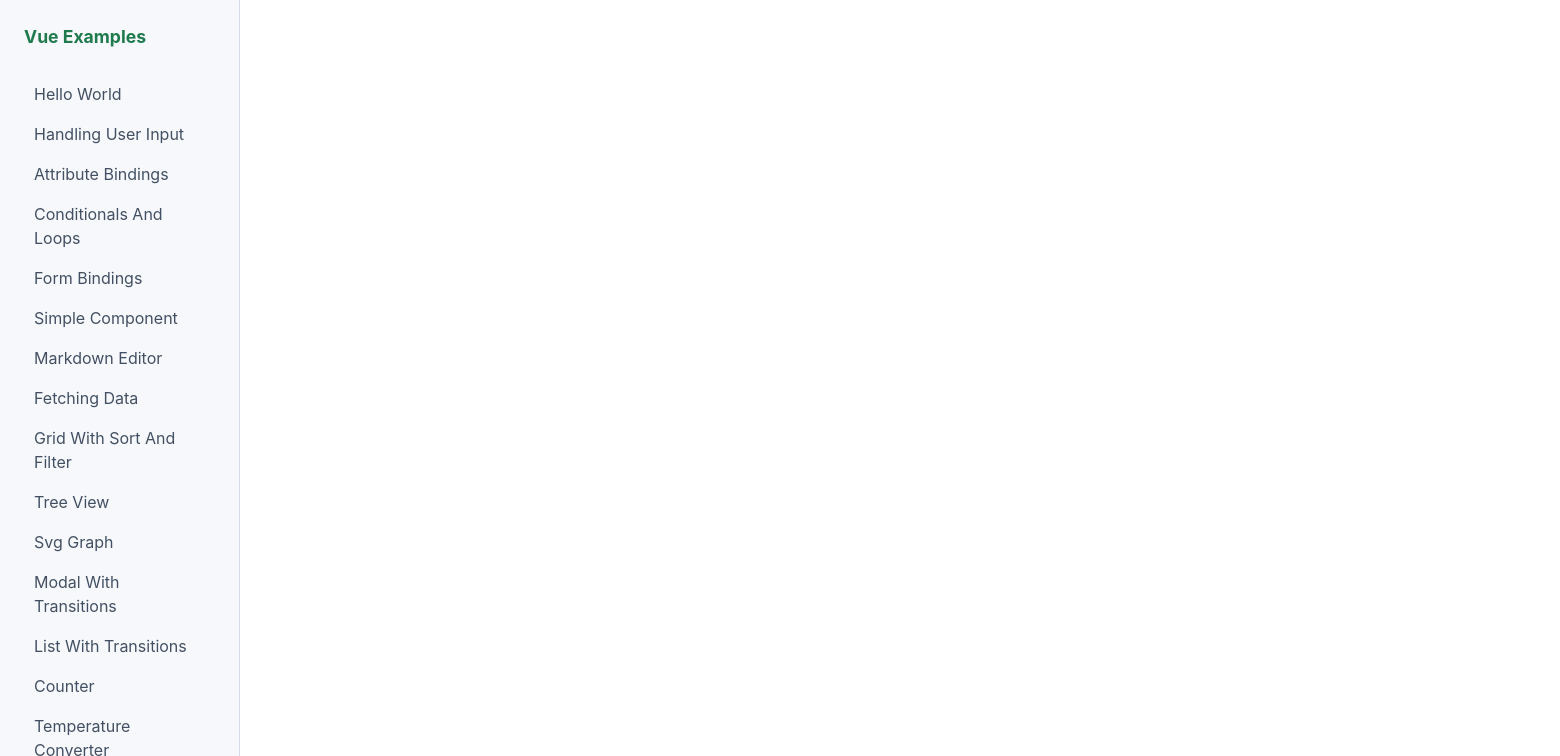
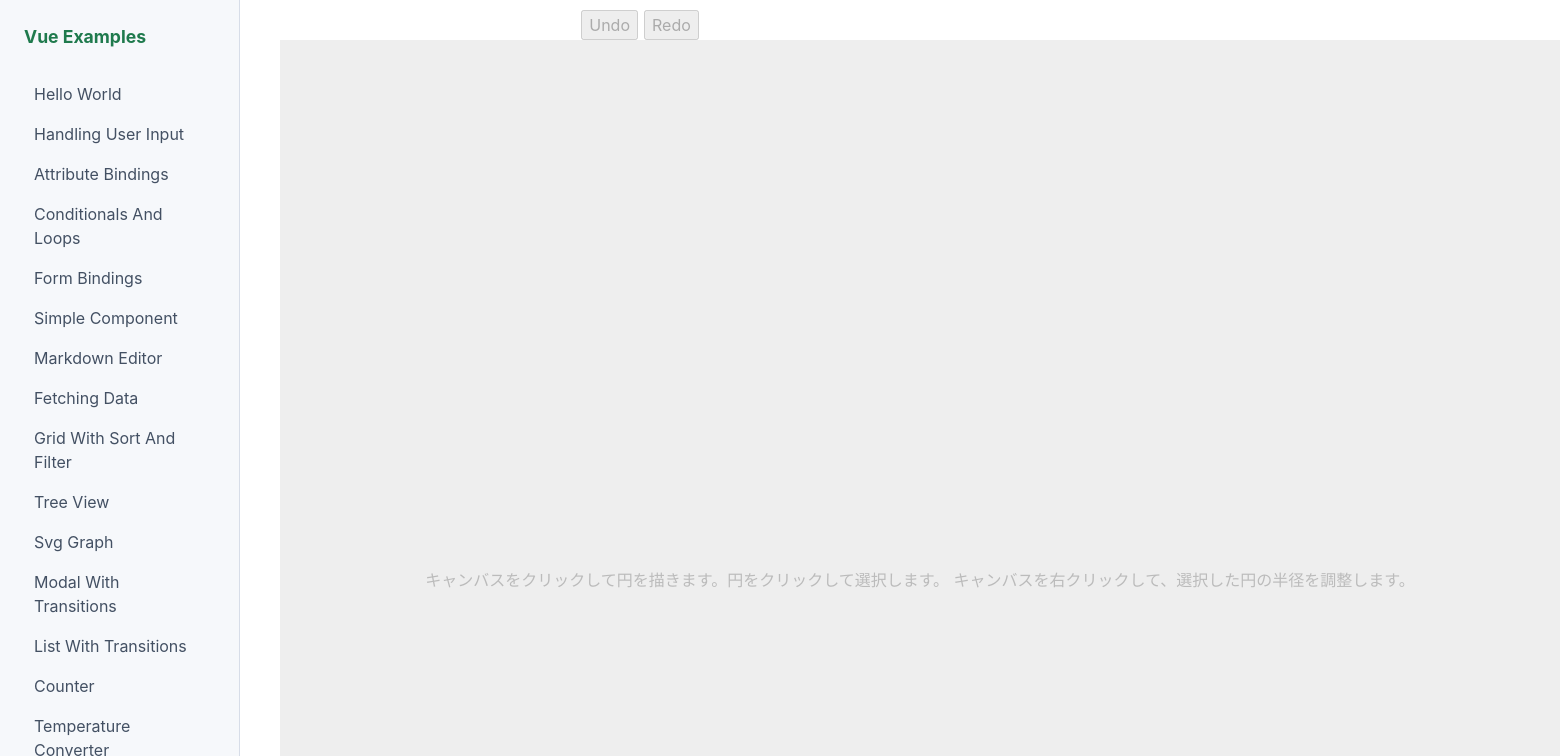
Before and after one commit to tkgakr/vue-examples, a Vue app: page /gui/circle-drawer in a window 1280 px wide. Shown: the top 756 px of the page, 1560 px wide, since content can reach past the window. Built offline with nearby package versions, Linux system fonts and the light colour scheme.

Commit message:
example: Circle Drawer

```diff
--- /dev/null
+++ b/src/examples/gui/circle-drawer/CircleDrawer.vue
@@ -0,0 +1,170 @@
+<script setup>
+import { ref, shallowReactive, toRaw } from 'vue'
+
+const history = shallowReactive([[]])
+const index = ref(0)
+const circles = ref([])
+const selected = ref()
+const adjusting = ref(false)
+
+function onClick({ clientX: x, clientY: y }) {
+  if (adjusting.value) {
+    adjusting.value = false
+    selected.value = null
+    push()
+    return
+  }
+
+  selected.value = [...circles.value].reverse().find(({ cx, cy, r }) => {
+    const dx = cx - x
+    const dy = cy - y
+    return Math.sqrt(dx * dx + dy * dy) <= r
+  })
+
+  if (!selected.value) {
+    circles.value.push({
+      cx: x,
+      cy: y,
+      r: 50,
+    })
+    push()
+  }
+}
+
+function adjust(circle) {
+  selected.value = circle
+  adjusting.value = true
+}
+
+function push() {
+  history.length = ++index.value
+  history.push(clone(circles.value))
+  console.log(toRaw(history))
+}
+
+function undo() {
+  circles.value = clone(history[--index.value])
+}
+
+function redo() {
+  circles.value = clone(history[++index.value])
+}
+
+function clone(circles) {
+  return circles.map((c) => ({ ...c }))
+}
+</script>
+
+<template>
+  <svg @click="onClick">
+    <foreignObject
+      x="0"
+      y="40%"
+      width="100%"
+      height="200"
+    >
+      <p class="tip">
+        <!--
+        Click on the canvas to draw a circle. Click on a circle to select it.
+        Right-click on the canvas to adjust the radius of the selected circle.
+      -->
+        キャンバスをクリックして円を描きます。円をクリックして選択します。
+        キャンバスを右クリックして、選択した円の半径を調整します。
+      </p>
+    </foreignObject>
+    <circle
+      v-for="circle in circles"
+      :cx="circle.cx"
+      :cy="circle.cy"
+      :r="circle.r"
+      :fill="circle === selected ? '#ccc' : '#fff'"
+      @click="selected = circle"
+      @contextmenu.prevent="adjust(circle)"
+    />
+  </svg>
+
+  <div class="controls">
+    <button
+      :disabled="index <= 0"
+      @click="undo"
+    >
+      Undo
+    </button>
+    <button
+      :disabled="index >= history.length - 1"
+      @click="redo"
+    >
+      Redo
+    </button>
+  </div>
+
+  <div
+    v-if="adjusting"
+    class="dialog"
+    @click.stop
+  >
+    <!-- <p>Adjust radius of circle at ({{ selected.cx }}, {{ selected.cy }})</p> -->
+    <p>({{ selected.cx }}, {{ selected.cy }}) における円の半径を調整してください</p>
+    <input
+      v-model="selected.r"
+      type="range"
+      min="1"
+      max="300"
+    >
+  </div>
+</template>
+
+<style>
+body {
+  margin: 0;
+  overflow: hidden;
+}
+
+svg {
+  width: 100vw;
+  height: 100vw;
+  background-color: #eee;
+}
+
+circle {
+  stroke: #000
+}
+
+.controls {
+  position: fixed;
+  top: 10px;
+  left: 0;
+  right: 0;
+  text-align: center;
+}
+
+.controls button + button {
+  margin-left: 6px;
+}
+
+.dialog {
+  position: fixed;
+  top: calc(50% - 50px);
+  left: calc(50% - 175px);
+  background: #fff;
+  width: 350px;
+  height: 100px;
+  padding: 5px;
+  box-sizing: border-box;
+  border-radius: 4px;
+  text-align: center;
+  box-shadow: 0px 4px 10px rgba(0,0,0, 0.25);
+}
+
+.dialog input {
+  display: block;
+  width: 200px;
+  margin: 0px auto;
+}
+
+.tip {
+  text-align: center;
+  padding: 0 50px;
+  color: #bbb;
+}
+</style>
--- a/src/router/index.ts
+++ b/src/router/index.ts
@@ -91,6 +91,11 @@
     component: () => import('@/examples/gui/crud/Crud.vue'),
     meta: { category: 'Gui', title: 'Crud' },
   },
+  {
+    path: '/gui/circle-drawer',
+    component: () => import('@/examples/gui/circle-drawer/CircleDrawer.vue'),
+    meta: { category: 'Gui', title: 'Circle Drawer' },
+  },
 ] satisfies RouteRecordRaw[]
 
 const routes: RouteRecordRaw[] = [
```
